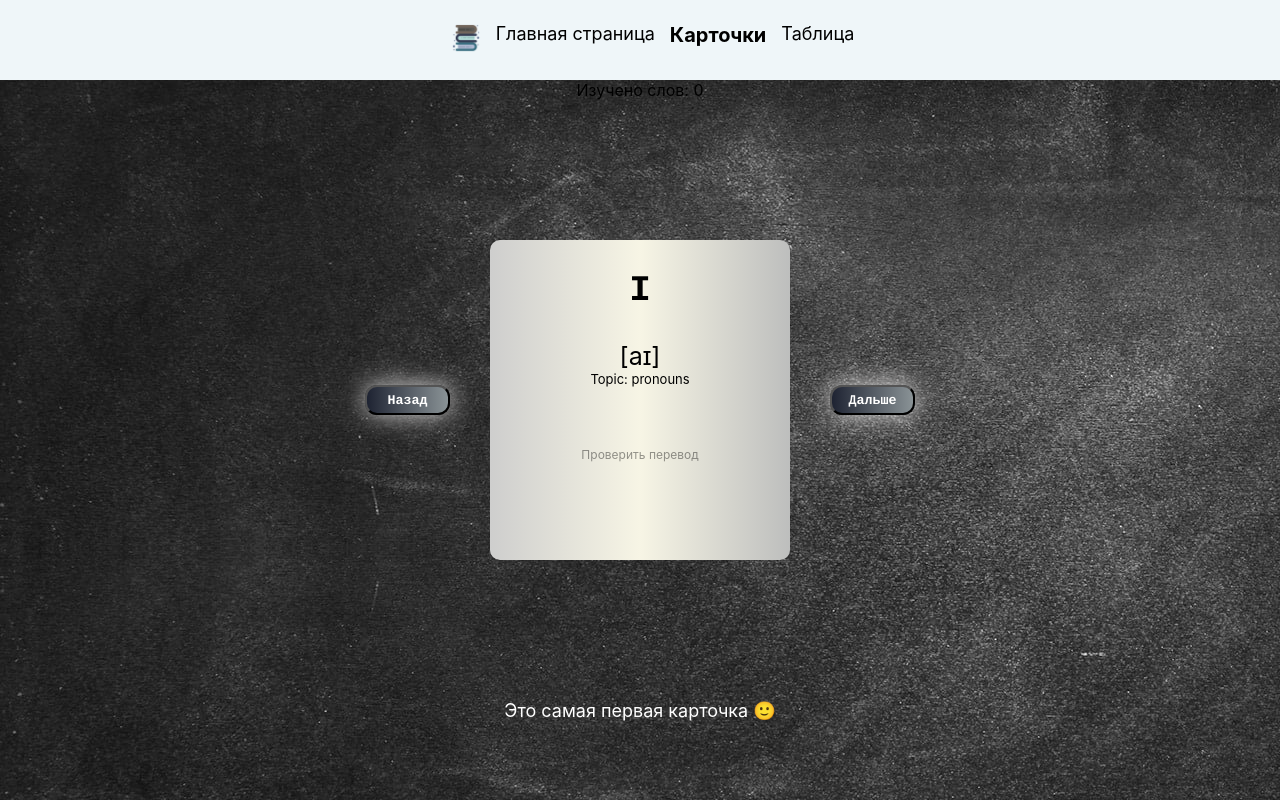
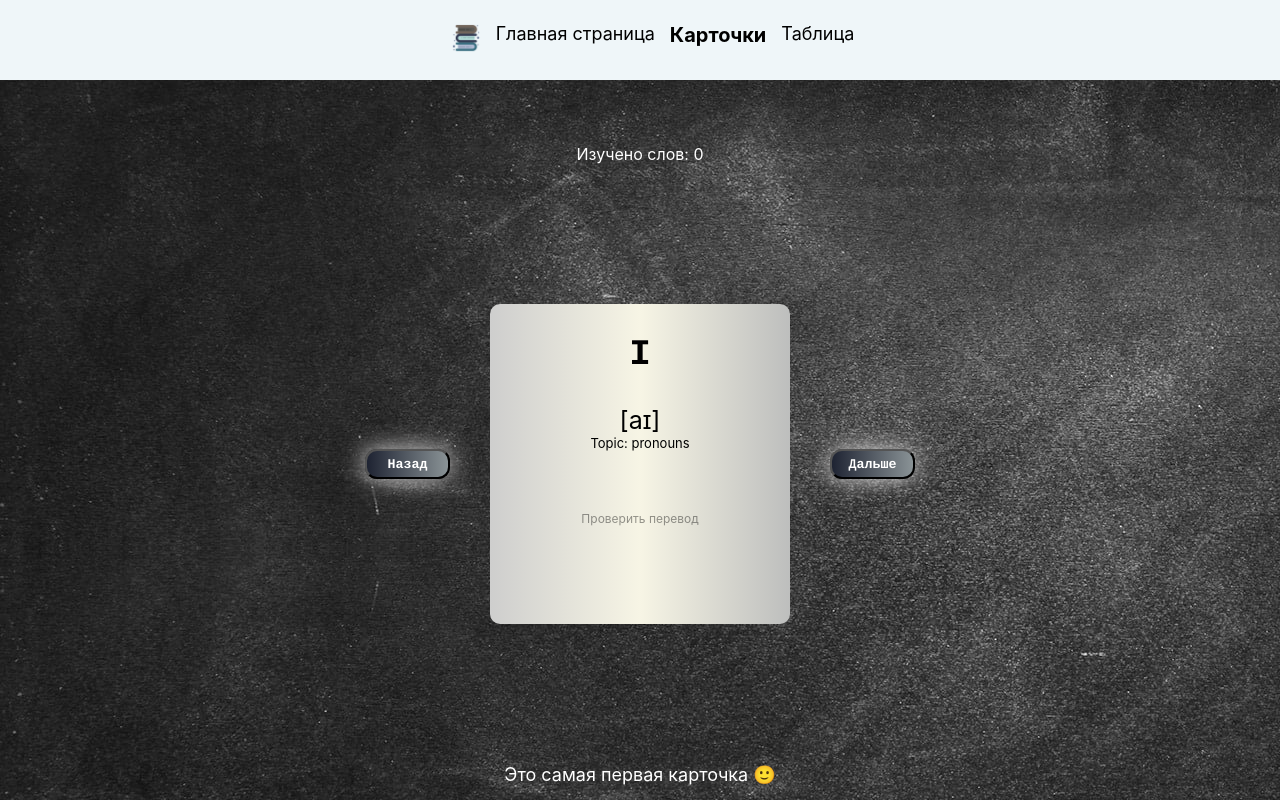
Before and after one commit to AnnaShp/words-and-cards, a React (Create React App) app: page /cards in a window 1280 px wide. Built offline with nearby package versions, Linux system fonts and the light colour scheme; the HTML template or start-up script is replaced by a standard one.

Commit message:
added styles for learned words counting

```diff
--- a/src/components/Carousel/Carousel.module.css
+++ b/src/components/Carousel/Carousel.module.css
@@ -55,3 +55,8 @@
   display: flex;
   justify-content: center;
 }
+
+.learned {
+  margin-top: 5%;
+  color: white;
+}
```
